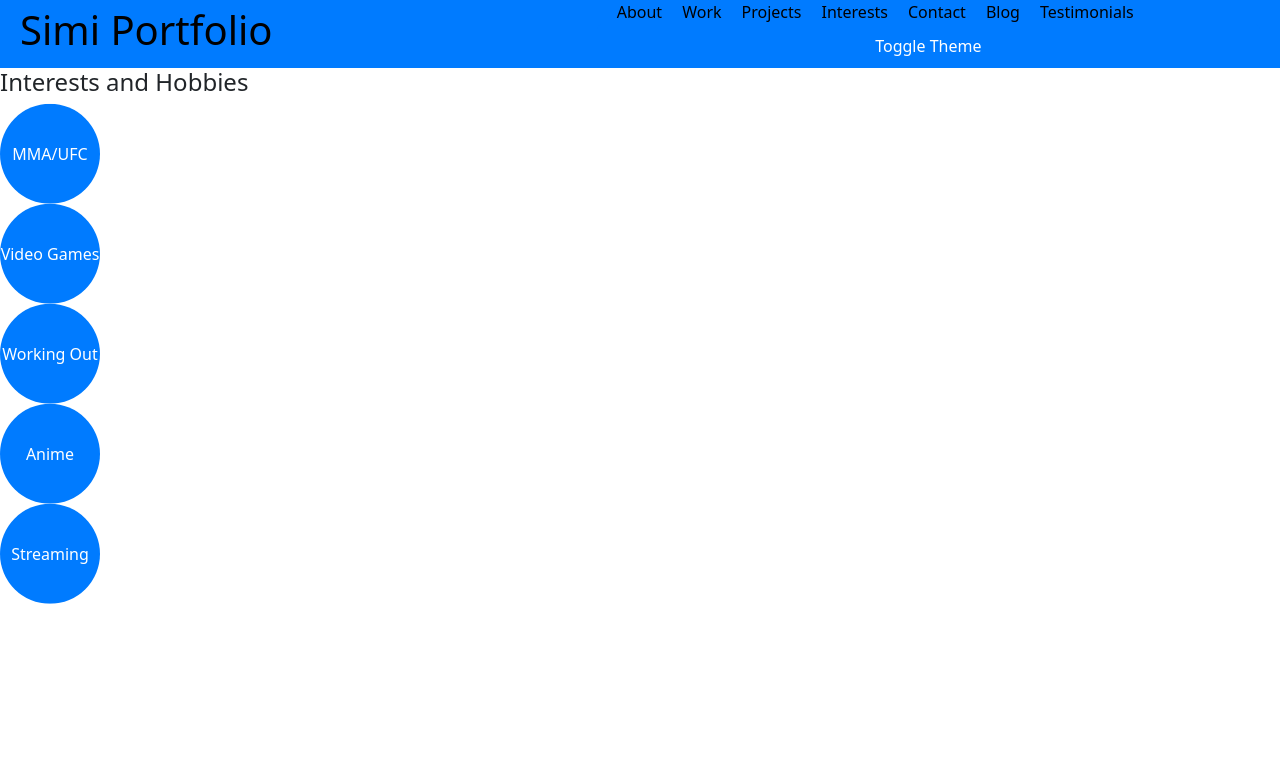
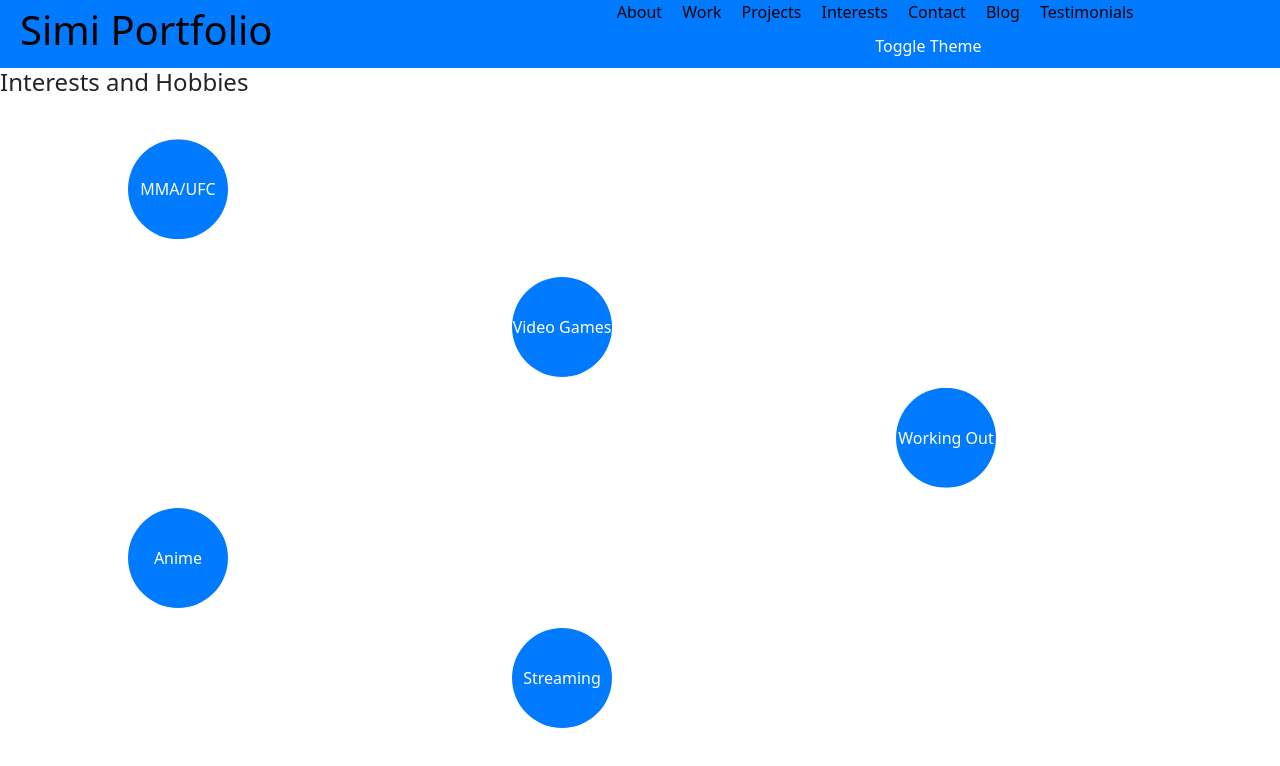
Before and after one commit to simioyin222/React-Js-Portfolio, a React (Create React App) app: page /interests in a window 1280 px wide. Shown: the top 766 px of the page. Built offline with nearby package versions, Linux system fonts and the light colour scheme.

Commit message:
bubbles now scattered on the page

```diff
--- a/src/components/Interests.js
+++ b/src/components/Interests.js
@@ -9,7 +9,7 @@ function Interests() {
     { name: 'Video Games', content: 'Content about Video Games' },
     { name: 'Working Out', content: 'Content about Working Out' },
     { name: 'Anime', content: 'Content about Anime' },
-    { name: 'Streaming', url: 'https://www.twitch.tv/tobbdawgg' },
+    { name: 'Streaming', content: 'Check out my streaming channel!', url: 'https://www.twitch.tv/tobbdawgg' },
   ];
 
   const handleClick = (interest) => {
@@ -17,7 +17,7 @@ function Interests() {
   };
 
   return (
-    <div>
+    <div className={styles.container}>
       <h4>Interests and Hobbies</h4>
       <div className={styles.bubblesContainer}>
         {interests.map((interest, index) => (
@@ -25,6 +25,11 @@ function Interests() {
             key={index}
             className={styles.bubble}
             onClick={() => handleClick(interest)}
+            style={{
+              animationDelay: `${index * 2}s`, // to create staggered animation effect
+              top: `${10 + index * 15}%`, // to scatter the bubbles vertically
+              left: `${(index % 3) * 30 + 10}%`, // to scatter the bubbles horizontally
+            }}
           >
             {interest.name}
           </div>
@@ -35,7 +40,7 @@ function Interests() {
         <div className={styles.detailView}>
           <h5>{selectedInterest.name}</h5>
           <p>{selectedInterest.content}</p>
-          {selectedInterest.url && <a href={selectedInterest.url}>Visit</a>}
+          {selectedInterest.url && <a href={selectedInterest.url} target="_blank" rel="noopener noreferrer">Visit</a>}
         </div>
       )}
     </div>
--- a/src/components/interests.module.css
+++ b/src/components/interests.module.css
@@ -11,19 +11,24 @@
   user-select: none;
 }
 
-.bubble:hover {
-  transform: scale(1.1);
+.container {
+  position: relative;
+  height: 100vh;
+  overflow: hidden;
 }
 
 @keyframes float {
   0%, 100% {
-    transform: translateY(0);
+    transform: translate(0, -10px);
   }
   50% {
-    transform: translateY(-20px);
+    transform: translate(0, 10px);
   }
 }
 
 .bubble {
+  position: absolute;
   animation: float 6s ease-in-out infinite;
+  cursor: pointer;
+  user-select: none;
 }
```
